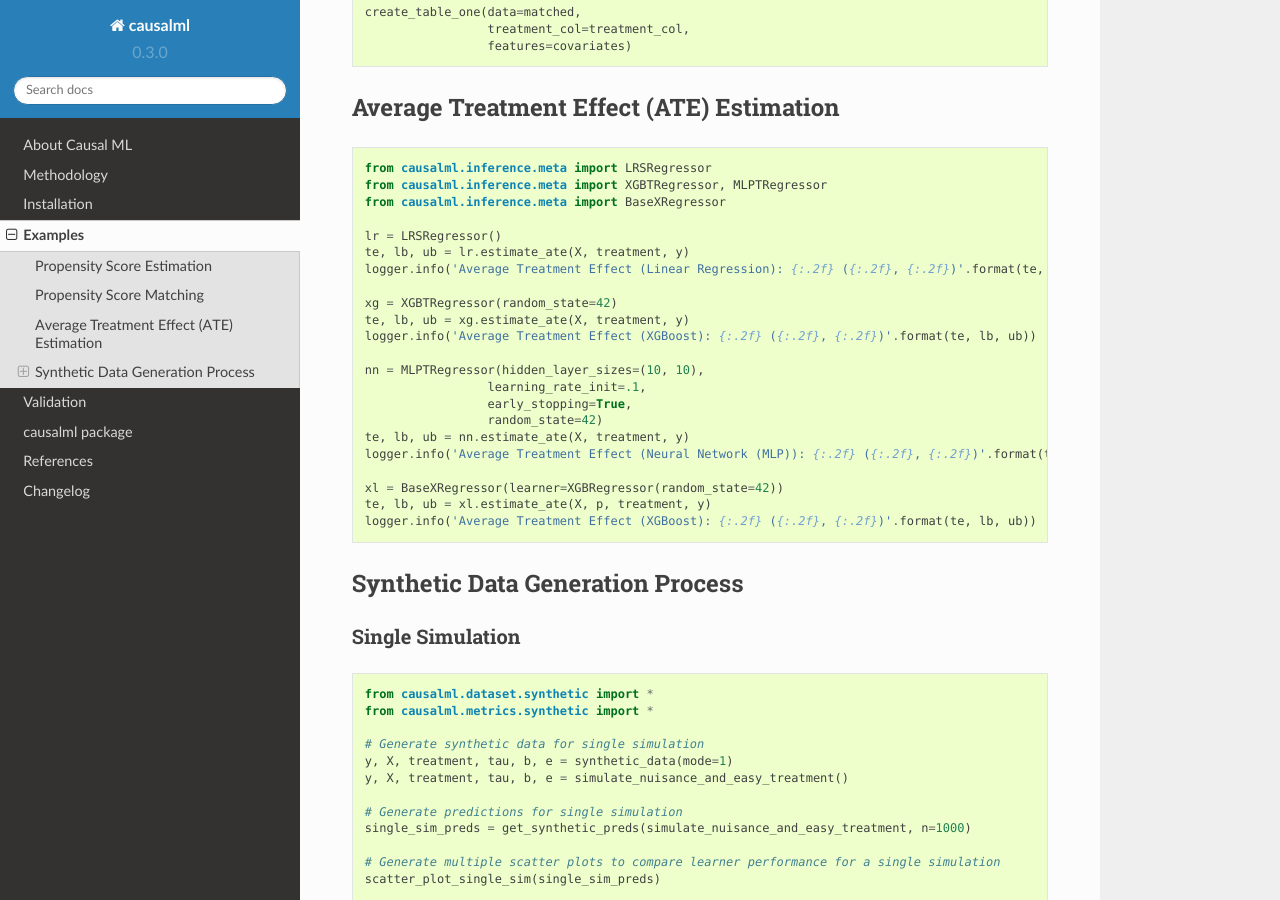
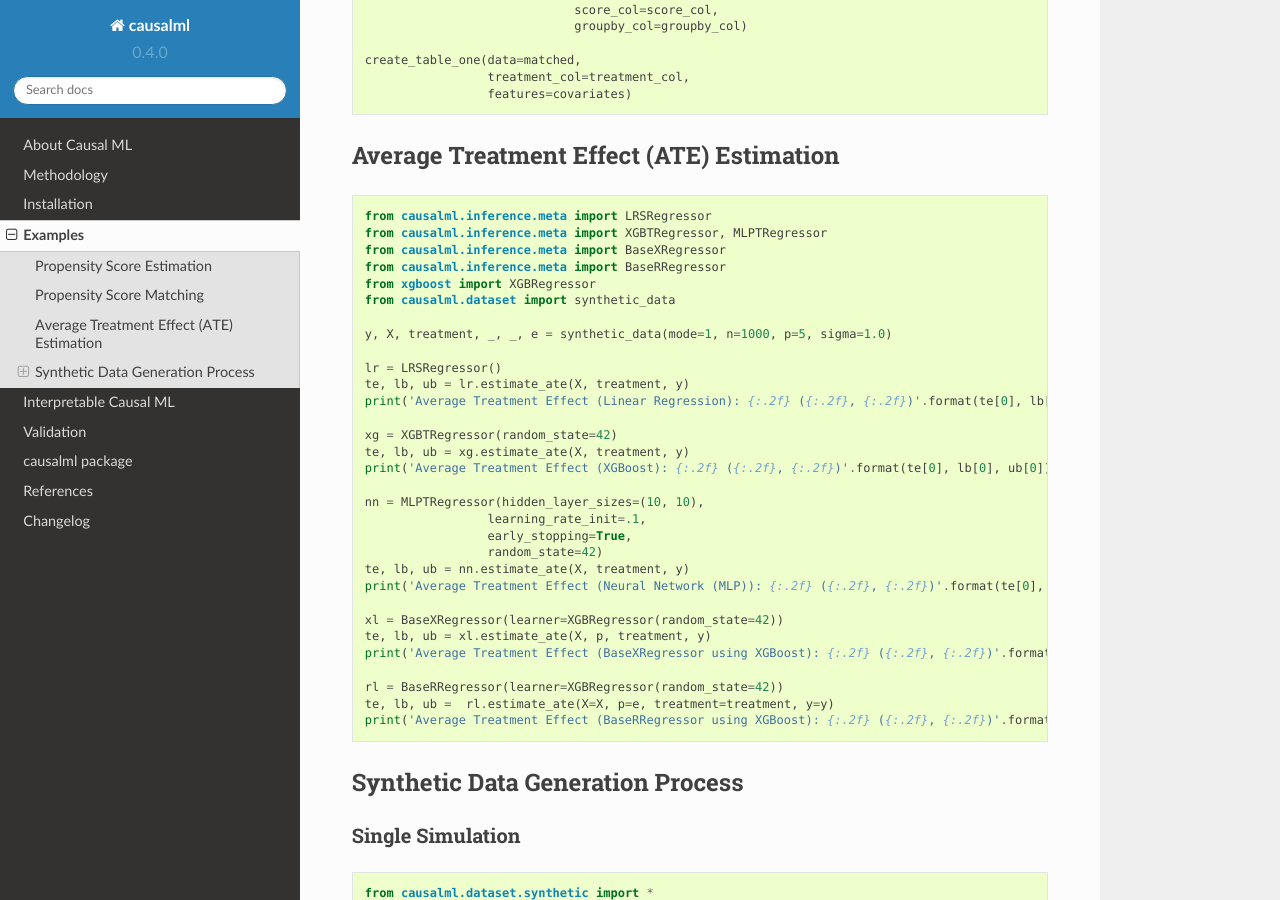
Before and after one commit to uber/causalml, a Sphinx documentation site: the page built from docs/examples.rst, in a window 1280 px wide and 900 px high, scrolled down 566 px. Built offline with Sphinx 7.4.7 and the Read the Docs theme 2.0.0, drawn with Linux system fonts in a browser that asks for light colours; some of the changed text lies outside the part shown.

```diff
--- a/causalml/__init__.py
+++ b/causalml/__init__.py
@@ -1,5 +1,5 @@
 name = 'causalml'
-__version__ = '0.3.0'
+__version__ = '0.4.0'
 __all__ = ['dataset',
            'features',
            'inference',
--- a/docs/examples.rst
+++ b/docs/examples.rst
@@ -38,25 +40,34 @@ Average Treatment Effect (ATE) Estimation
     from causalml.inference.meta import LRSRegressor
     from causalml.inference.meta import XGBTRegressor, MLPTRegressor
     from causalml.inference.meta import BaseXRegressor
+    from causalml.inference.meta import BaseRRegressor
+    from xgboost import XGBRegressor
+    from causalml.dataset import synthetic_data
+
+    y, X, treatment, _, _, e = synthetic_data(mode=1, n=1000, p=5, sigma=1.0)
 
     lr = LRSRegressor()
     te, lb, ub = lr.estimate_ate(X, treatment, y)
-    logger.info('Average Treatment Effect (Linear Regression): {:.2f} ({:.2f}, {:.2f})'.format(te, lb, ub))
+    print('Average Treatment Effect (Linear Regression): {:.2f} ({:.2f}, {:.2f})'.format(te[0], lb[0], ub[0]))
 
     xg = XGBTRegressor(random_state=42)
     te, lb, ub = xg.estimate_ate(X, treatment, y)
-    logger.info('Average Treatment Effect (XGBoost): {:.2f} ({:.2f}, {:.2f})'.format(te, lb, ub))
+    print('Average Treatment Effect (XGBoost): {:.2f} ({:.2f}, {:.2f})'.format(te[0], lb[0], ub[0]))
 
     nn = MLPTRegressor(hidden_layer_sizes=(10, 10),
                      learning_rate_init=.1,
                      early_stopping=True,
                      random_state=42)
     te, lb, ub = nn.estimate_ate(X, treatment, y)
-    logger.info('Average Treatment Effect (Neural Network (MLP)): {:.2f} ({:.2f}, {:.2f})'.format(te, lb, ub))
+    print('Average Treatment Effect (Neural Network (MLP)): {:.2f} ({:.2f}, {:.2f})'.format(te[0], lb[0], ub[0]))
 
     xl = BaseXRegressor(learner=XGBRegressor(random_state=42))
     te, lb, ub = xl.estimate_ate(X, p, treatment, y)
-    logger.info('Average Treatment Effect (XGBoost): {:.2f} ({:.2f}, {:.2f})'.format(te, lb, ub))
+    print('Average Treatment Effect (BaseXRegressor using XGBoost): {:.2f} ({:.2f}, {:.2f})'.format(te[0], lb[0], ub[0]))
+
+    rl = BaseRRegressor(learner=XGBRegressor(random_state=42))
+    te, lb, ub =  rl.estimate_ate(X=X, p=e, treatment=treatment, y=y)
+    print('Average Treatment Effect (BaseRRegressor using XGBoost): {:.2f} ({:.2f}, {:.2f})'.format(te[0], lb[0], ub[0]))
 
 Synthetic Data Generation Process
 ---------------------------------
--- a/docs/index.rst
+++ b/docs/index.rst
@@ -10,6 +10,7 @@ Contents:
     methodology
     installation
     examples
+    interpretation
     validation
     causalml
     references
```
Also changed, not shown: other parts of docs/examples.rst (+2 -0 lines), README.md (+72 -2 lines), docs/changelog.rst (+7 -0 lines), docs/interpretation.rst (added, +68 -0 lines), docs/methodology.rst (+4 -7 lines), docs/_static/img/shap_vis.png (added), docs/_static/img/uplift_tree_vis.png (added).
